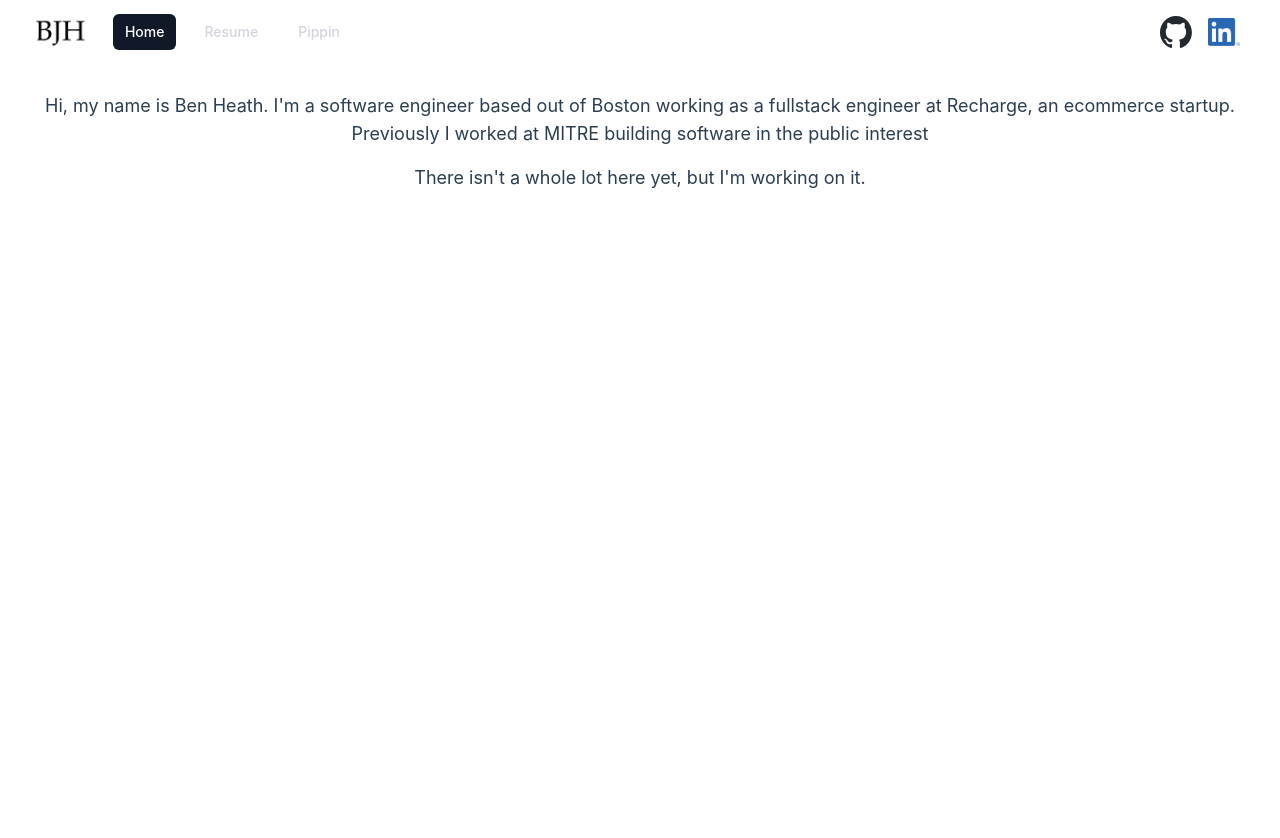
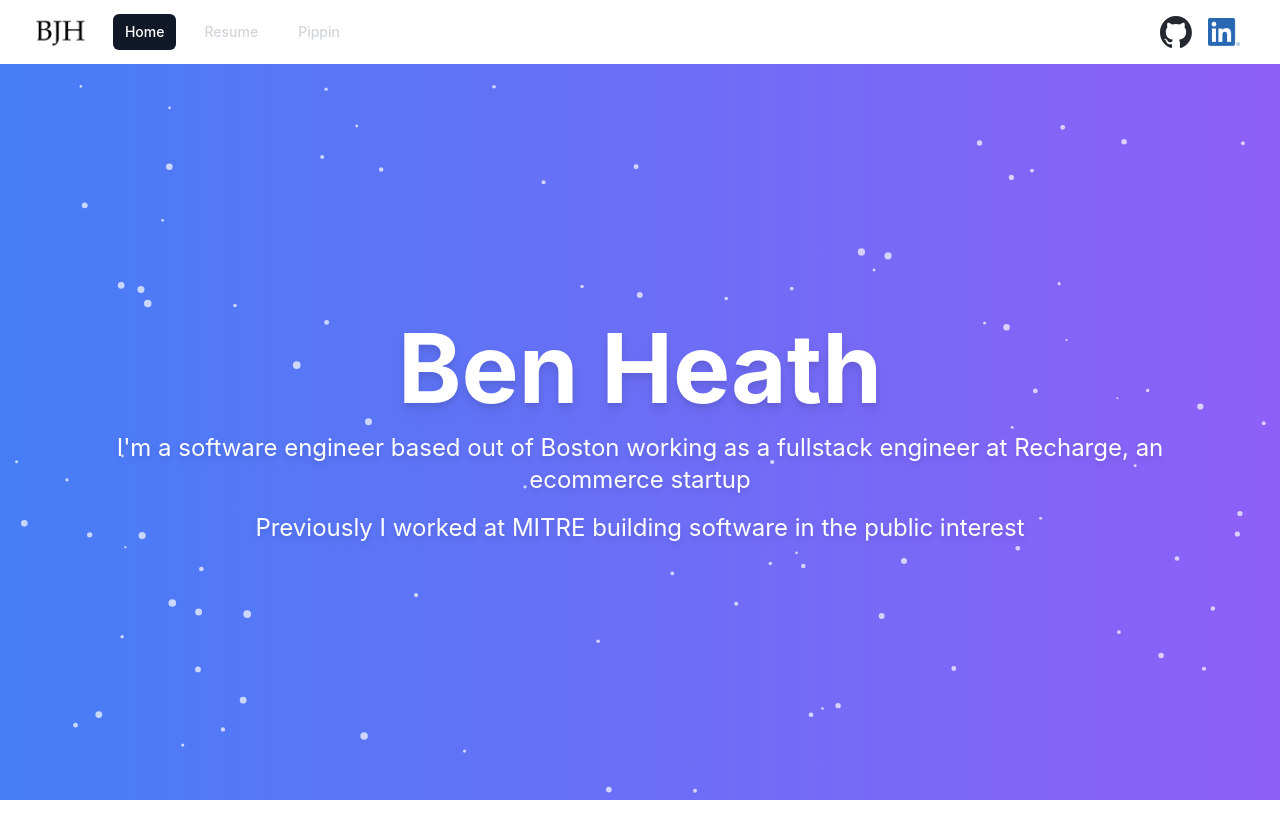
Before and after one commit to BenHeath0/benjamin-heath.com, a Vue app: page / in a window 1280 px wide. Shown: the top 838 px of the page. Before the commit the page ends 800 px from the top, so only its background shows below. Built offline with nearby package versions, Linux system fonts and the light colour scheme.

Commit message:
feat: animate homepage

```diff
--- a/src/views/HomeView.vue
+++ b/src/views/HomeView.vue
@@ -1,13 +1,139 @@
 <template>
-  <div class="px-10 py-5 text-lg text-center">
-    <p class="py-2">
-      Hi, my name is Ben Heath. I'm a software engineer based out of Boston working
-      as a fullstack engineer at Recharge, an ecommerce startup. Previously I worked at MITRE building software
-      in the public interest
-    </p>
+  <div class="relative flex items-center justify-center h-full">
+    <!-- Background -->
+    <div class="absolute inset-0 bg-gradient-to-r from-blue-500 via-purple-500 to-pink-500 animate-gradient"></div>
 
-    <p class="py-2">
-      There isn't a whole lot here yet, but I'm working on it.
-    </p>
+    <!-- Particle Animation -->
+    <canvas id="particles" class="absolute inset-0"></canvas>
+
+    <!-- Main Content -->
+    <div class="relative flex items-center justify-center h-full px-20 text-center">
+      <div>
+        <h1 class="text-6xl font-bold text-white md:text-8xl drop-shadow-lg animate-fade-in">Ben Heath</h1>
+        <p class="mt-4 text-xl text-white md:text-2xl drop-shadow-md animate-slide-up">
+          I'm a software engineer based out of Boston working as a fullstack engineer at Recharge, an ecommerce startup
+        </p>
+        <p class="mt-4 text-xl text-white md:text-2xl drop-shadow-md animate-slide-up">
+          Previously I worked at MITRE building software in the public interest
+        </p>
+        <!-- <button
+          class="px-6 py-3 mt-8 text-lg font-semibold text-white bg-purple-700 rounded-lg shadow-lg hover:bg-purple-800 animate-pulse"
+        >
+          Explore More
+        </button> -->
+      </div>
+    </div>
   </div>
 </template>
+
+<script>
+export default {
+  mounted() {
+    this.initParticles();
+  },
+  methods: {
+    initParticles() {
+      const canvas = document.getElementById("particles");
+      const ctx = canvas.getContext("2d");
+      const particles = [];
+      const numParticles = 100;
+
+      canvas.width = window.innerWidth;
+      canvas.height = window.innerHeight;
+
+      window.addEventListener("resize", () => {
+        canvas.width = window.innerWidth;
+        canvas.height = window.innerHeight;
+      });
+
+      class Particle {
+        constructor() {
+          this.x = Math.random() * canvas.width;
+          this.y = Math.random() * canvas.height;
+          this.radius = Math.random() * 3 + 1;
+          this.dx = Math.random() * 2 - 1;
+          this.dy = Math.random() * 2 - 1;
+        }
+
+        draw() {
+          ctx.beginPath();
+          ctx.arc(this.x, this.y, this.radius, 0, Math.PI * 2);
+          ctx.fillStyle = "rgba(255, 255, 255, 0.7)";
+          ctx.fill();
+        }
+
+        update() {
+          this.x += this.dx;
+          this.y += this.dy;
+
+          if (this.x < 0 || this.x > canvas.width) this.dx *= -1;
+          if (this.y < 0 || this.y > canvas.height) this.dy *= -1;
+
+          this.draw();
+        }
+      }
+
+      for (let i = 0; i < numParticles; i++) {
+        particles.push(new Particle());
+      }
+
+      function animate() {
+        ctx.clearRect(0, 0, canvas.width, canvas.height);
+
+        particles.forEach((particle) => particle.update());
+
+        requestAnimationFrame(animate);
+      }
+
+      animate();
+    },
+  },
+};
+</script>
+
+<style>
+.animate-gradient {
+  background-size: 300% 300%;
+  animation: gradient 6s ease infinite;
+}
+
+@keyframes gradient {
+  0% {
+    background-position: 0% 50%;
+  }
+  50% {
+    background-position: 100% 50%;
+  }
+  100% {
+    background-position: 0% 50%;
+  }
+}
+
+.animate-fade-in {
+  animation: fade-in 2s ease;
+}
+
+@keyframes fade-in {
+  from {
+    opacity: 0;
+  }
+  to {
+    opacity: 1;
+  }
+}
+
+.animate-slide-up {
+  animation: slide-up 1.5s ease;
+}
+
+@keyframes slide-up {
+  from {
+    transform: translateY(20px);
+    opacity: 0;
+  }
+  to {
+    transform: translateY(0);
+    opacity: 1;
+  }
+}
+</style>
```
